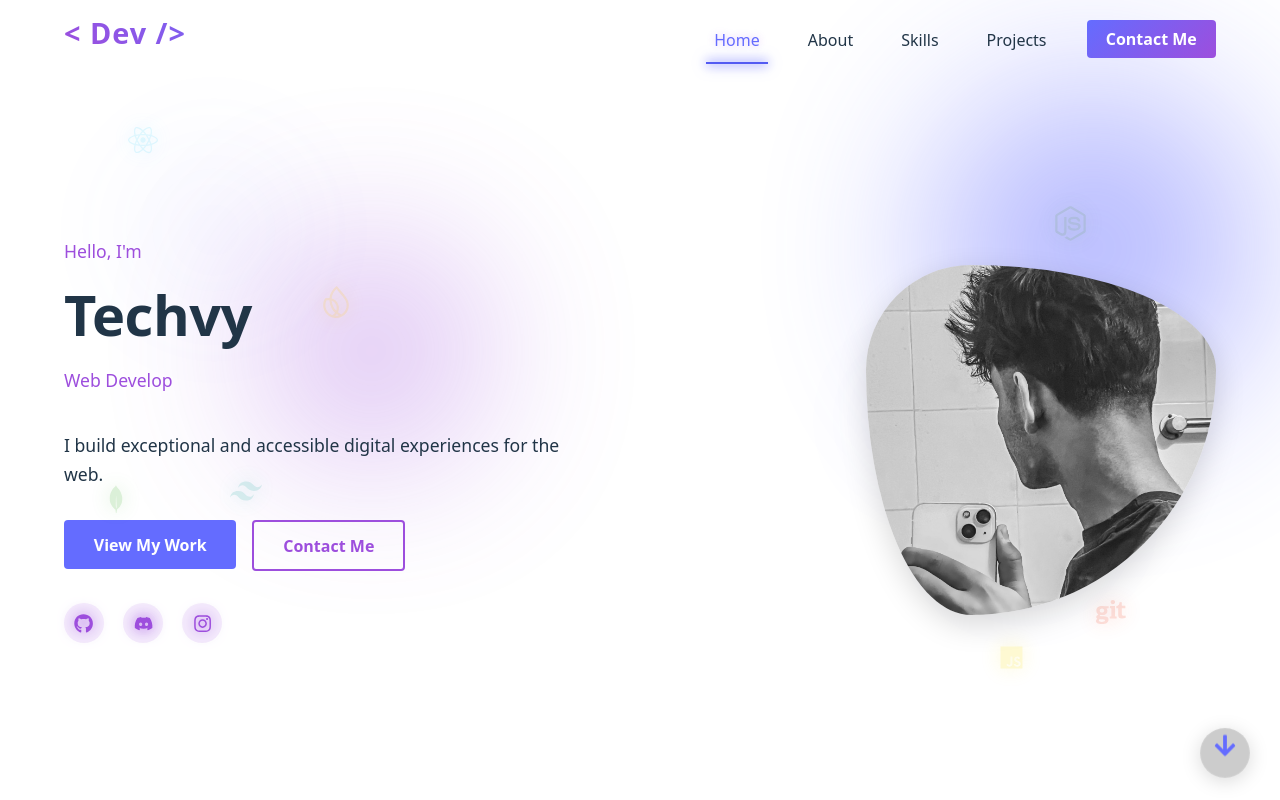
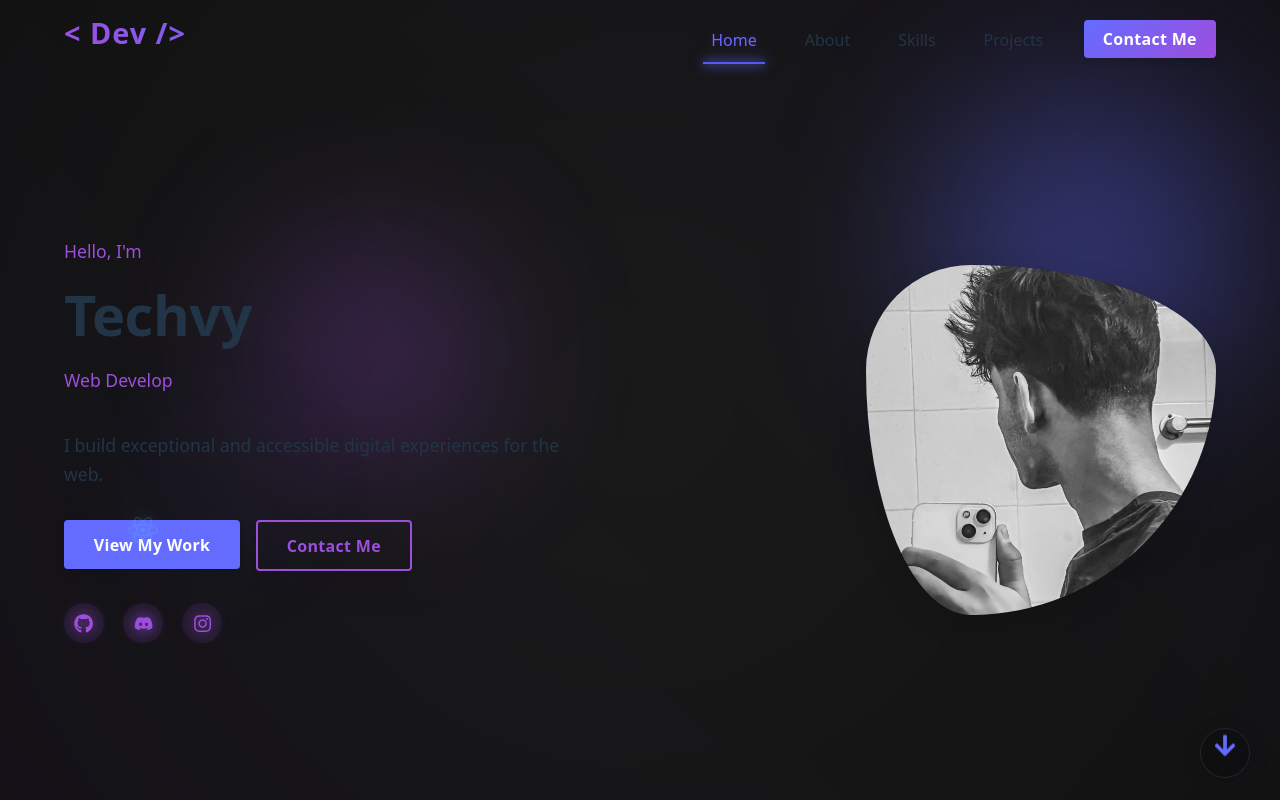
Before and after one commit to Techvy/techvy, a React (Vite) app: page / in a window 1280 px wide. Shown: the top 800 px of the page. Built offline with nearby package versions, Linux system fonts and the light colour scheme.

Commit message:
Update index.css

```diff
--- a/src/index.css
+++ b/src/index.css
@@ -18,7 +18,7 @@
   --text-color: rgba(255, 255, 255, 0.87);
   --bg-color: #242424;
   --background-color: #242424;
-  --card-bg: #1a1a1a;
+  --card-bg: rgba(26, 26, 26, 0.8);
   --transition-speed: 0.4s;
   --transition-function: cubic-bezier(0.25, 0.46, 0.45, 0.94);
   --shadow-sm: 0 4px 6px rgba(0, 0, 0, 0.1);
@@ -69,7 +69,41 @@
   min-height: 100vh;
   font-size: 16px;
   line-height: 1.6;
+  background: linear-gradient(
+    45deg,
+    #1a1a1a,
+    #2d1b4e,
+    #1a1a1a,
+    #2d1b4e
+  );
+  background-size: 400% 400%;
+  animation: gradientBG 15s ease infinite;
+  position: relative;
   overflow-x: hidden;
+}
+
+body::before {
+  content: '';
+  position: fixed;
+  top: 0;
+  left: 0;
+  width: 100%;
+  height: 100%;
+  background: radial-gradient(circle at center, transparent 0%, rgba(0, 0, 0, 0.3) 100%);
+  pointer-events: none;
+  z-index: 1;
+}
+
+@keyframes gradientBG {
+  0% {
+    background-position: 0% 50%;
+  }
+  50% {
+    background-position: 100% 50%;
+  }
+  100% {
+    background-position: 0% 50%;
+  }
 }
 
 h1, h2, h3, h4, h5, h6 {
@@ -96,10 +130,12 @@
   font-family: inherit;
   background-color: var(--card-bg);
   cursor: pointer;
-  transition: all var(--transition-speed) var(--transition-function);
+  transition: all 0.3s cubic-bezier(0.4, 0, 0.2, 1);
   position: relative;
   overflow: hidden;
   z-index: 1;
+  box-shadow: 0 4px 6px rgba(0, 0, 0, 0.08);
+  letter-spacing: 0.3px;
 }
 
 button:before {
@@ -109,7 +145,7 @@
   left: 50%;
   width: 0;
   height: 0;
-  background: rgba(100, 108, 255, 0.08);
+  background: rgba(100, 108, 255, 0.15);
   border-radius: 50%;
   transform: translate(-50%, -50%);
   transition: width 0.6s ease, height 0.6s ease;
@@ -118,8 +154,8 @@
 
 button:hover {
   border-color: var(--primary-color);
-  transform: translateY(-3px);
-  box-shadow: var(--shadow-sm);
+  transform: translateY(-4px);
+  box-shadow: 0 10px 20px rgba(0, 0, 0, 0.1), 0 0 10px rgba(59, 130, 246, 0.2);
 }
 
 button:hover:before {
@@ -128,7 +164,8 @@
 }
 
 button:active {
-  transform: translateY(0);
+  transform: translateY(-1px);
+  box-shadow: 0 5px 10px rgba(0, 0, 0, 0.08);
 }
 
 button:focus,
```
